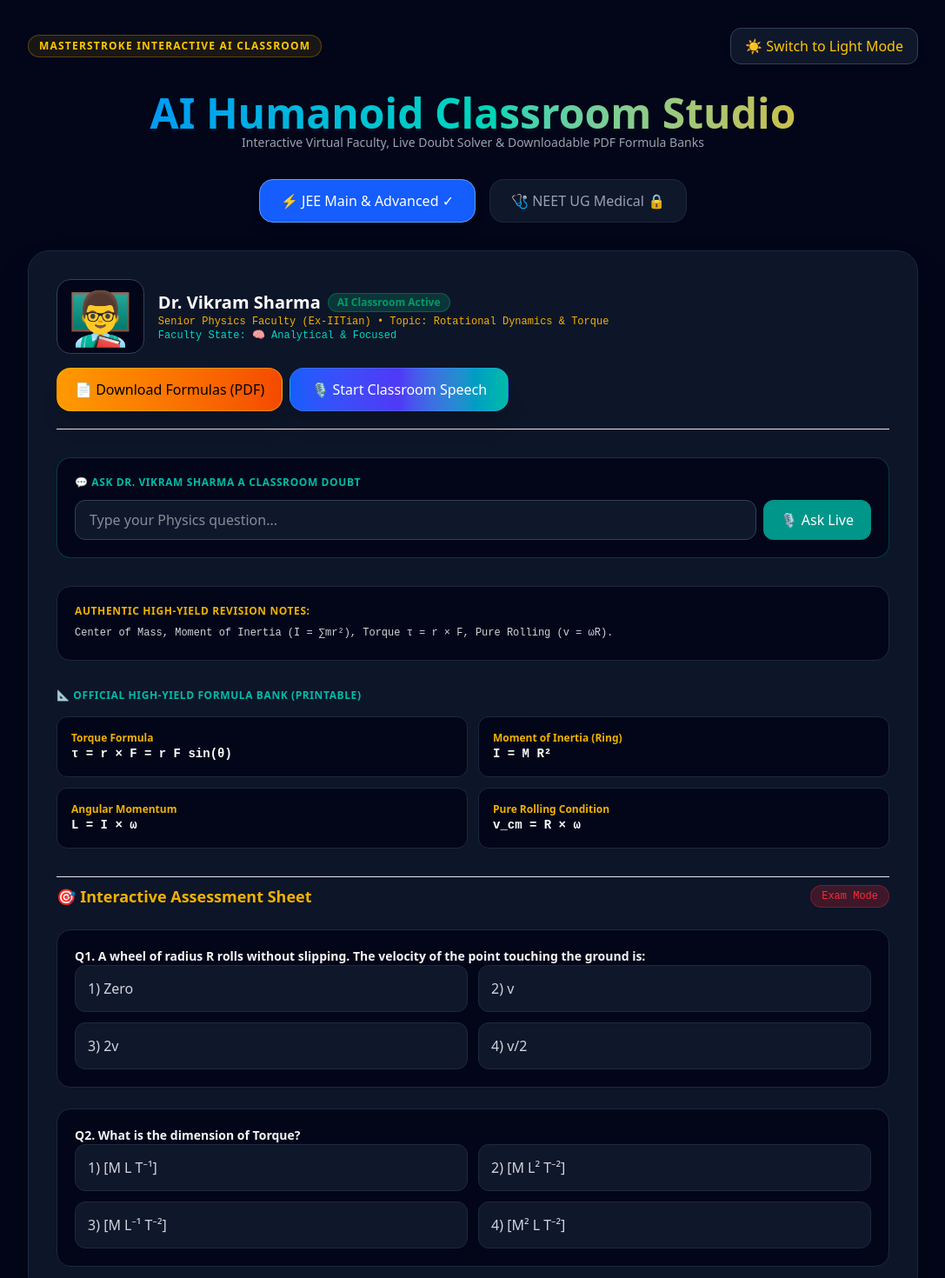
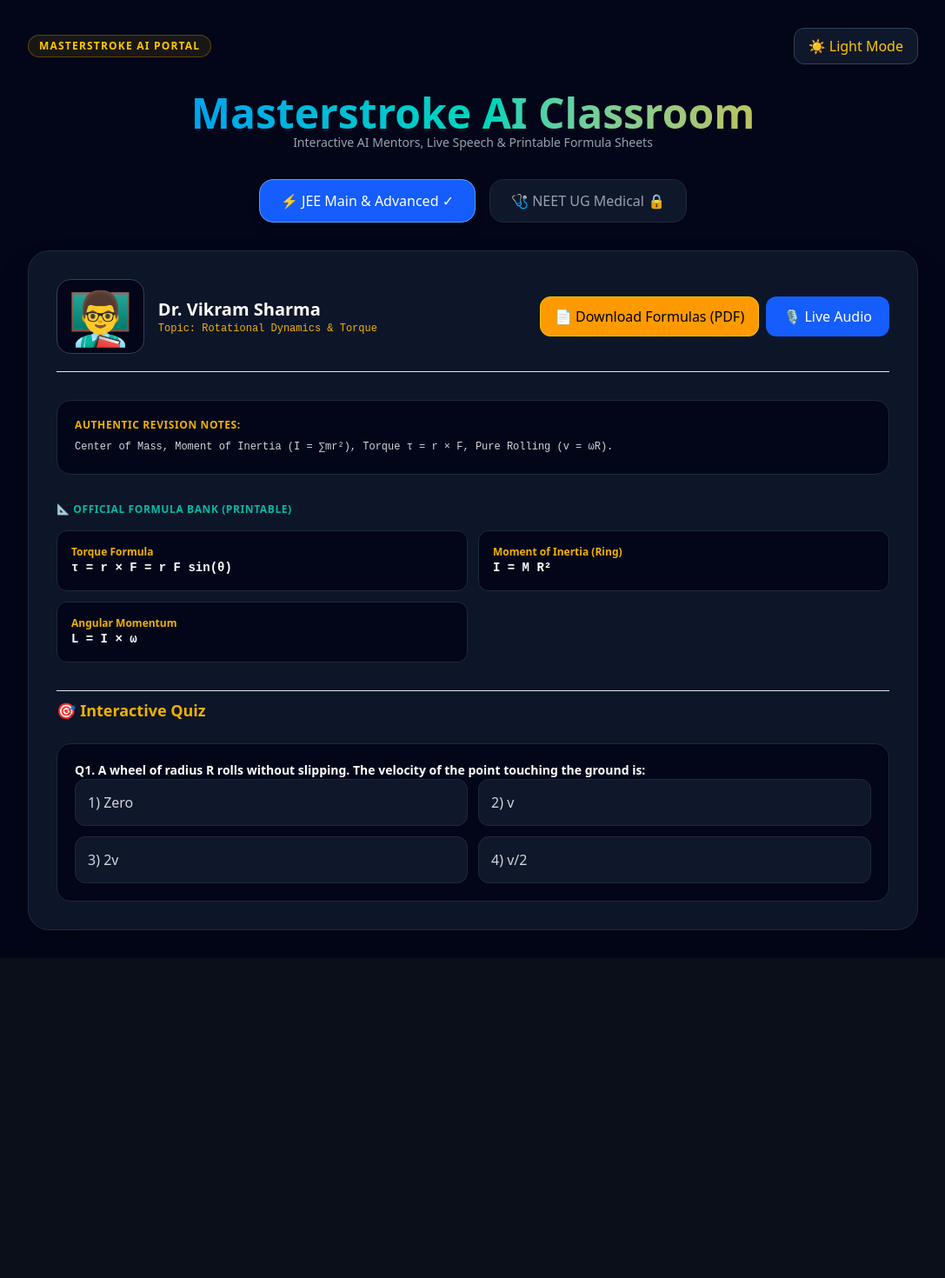
Before and after one commit to baseemaiftekhar2292/Masterstroke, a Next.js app: page / in a window 1280 px wide. Shown: the top 1470 px of the page at 87% size, without its empty margins (96-1183 px from the left). After the commit the page ends 1102 px from the top, so only its background shows below. Built offline with nearby package versions, Linux system fonts and the light colour scheme.

Commit message:
Update page.tsx

```diff
--- a/app/page.tsx
+++ b/app/page.tsx
@@ -45,8 +45,7 @@ const STREAM_TEACHERS: Record<'jee' | 'neet', Teacher[]> = {
       formulas: [
         { title: 'Torque Formula', formula: 'τ = r × F = r F sin(θ)' },
         { title: 'Moment of Inertia (Ring)', formula: 'I = M R²' },
-        { title: 'Angular Momentum', formula: 'L = I × ω' },
-        { title: 'Pure Rolling Condition', formula: 'v_cm = R × ω' }
+        { title: 'Angular Momentum', formula: 'L = I × ω' }
       ],
       quiz: [
         {
@@ -54,42 +53,11 @@ const STREAM_TEACHERS: Record<'jee' | 'neet', Teacher[]> = {
           options: ["Zero", "v", "2v", "v/2"],
           ans: 0,
           exp: "In pure rolling, the contact point is instantaneously at rest relative to the surface."
-        },
-        {
-          q: "What is the dimension of Torque?",
-          options: ["[M L T⁻¹]", "[M L² T⁻²]", "[M L⁻¹ T⁻²]", "[M² L T⁻²]"],
-          ans: 1,
-          exp: "Torque = Force × Distance = [M L T⁻²] × [L] = [M L² T⁻²]."
         }
       ]
     }
   ],
   neet: [
-    {
-      id: 'neet-kabir',
-      name: 'Dr. Kabir Mehta',
-      role: 'Senior Human Anatomy & Zoology Lead',
-      subject: 'Zoology',
-      topic: 'Human Anatomy & Neural Control',
-      avatar: '👨‍⚕️',
-      expression: '🔬 Clinical & Precise',
-      badge: 'NEET AIR Specialist',
-      intellectualScript: 'Hello future doctors! The nervous system coordinates body activities using electrical impulses via neurons. Let us analyze action potential kinetics.',
-      notes: 'Central Nervous System (CNS), Action Potential Generation (-70mV resting potential), Synaptic Transmission & Neurotransmitters.',
-      formulas: [
-        { title: 'Resting Membrane Potential', formula: 'E_m ≈ -70 mV' },
-        { title: 'Nernst Equation', formula: 'E = (RT/zF) ln([Ion]_out / [Ion]_in)' },
-        { title: 'Conduction Velocity Factor', formula: 'v ∝ Myelination × Axon Diameter' }
-      ],
-      quiz: [
-        {
-          q: "Depolarization during an action potential is primarily caused by:",
-          options: ["Influx of Na⁺ ions", "Efflux of K⁺ ions", "Influx of Cl⁻ ions", "Efflux of Na⁺ ions"],
-          ans: 0,
-          exp: "Rapid opening of voltage-gated Na⁺ channels allows Na⁺ influx, causing depolarization."
-        }
-      ]
-    },
     {
       id: 'neet-ananya',
       name: 'Ananya Roy',
@@ -103,8 +71,7 @@ const STREAM_TEACHERS: Record<'jee' | 'neet', Teacher[]> = {
       notes: 'Carbohydrate classification, Amino acid zwitterions, Activation Energy as thermodynamic barrier.',
       formulas: [
         { title: 'Zero Order Half Life', formula: 't_1/2 = [A]_0 / (2k)' },
-        { title: 'First Order Rate Constant', formula: 'k = (2.303 / t) log([A]_0 / [A])' },
-        { title: 'Arrhenius Equation', formula: 'k = A · e^(-Ea / RT)' }
+        { title: 'First Order Rate Constant', formula: 'k = (2.303 / t) log([A]_0 / [A])' }
       ],
       quiz: [
         {
@@ -125,11 +92,8 @@ export default function Home() {
   const [activeTeacher, setActiveTeacher] = useState<Teacher>(STREAM_TEACHERS.jee[0]);
   const [currentExpression, setCurrentExpression] = useState('💬 Active');
   const [isSpeaking, setIsSpeaking] = useState(false);
-  const [userDoubt, setUserDoubt] = useState('');
   const [answers, setAnswers] = useState<number[]>([]);
-  const [submitted, setSubmitted] = useState(false);
   const [couponCode, setCouponCode] = useState('');
-  const [discountApplied, setDiscountApplied] = useState(false);
   const [loadingAudio, setLoadingAudio] = useState(false);
   const [audioUrl, setAudioUrl] = useState<string | null>(null);
 
@@ -139,7 +103,6 @@ export default function Home() {
     setActiveStream(stream);
     setActiveTeacher(STREAM_TEACHERS[stream][0]);
     setAnswers([]);
-    setSubmitted(false);
     setAudioUrl(null);
     setIsSpeaking(false);
   };
@@ -147,7 +110,7 @@ export default function Home() {
   useEffect(() => {
     if (isSpeaking) {
       const interval = setInterval(() => {
-        const exprs = ['🗣️ Explaining Concept', '🔍 Deep Clinical Analysis', '⚡ Intellectual Spark', '💡 Solving Live Classroom Doubt'];
+        const exprs = ['🗣️ Explaining Concept', '🔍 Deep Analysis', '💡 Solving Live'];
         setCurrentExpression(exprs[Math.floor(Math.random() * exprs.length)]);
       }, 1800);
       return () => clearInterval(interval);
@@ -159,7 +122,7 @@ export default function Home() {
   const handleLiveInteraction = async (text: string) => {
     setLoadingAudio(true);
     setIsSpeaking(true);
-    setCurrentExpression('🧠 AI Classroom Speech Processing...');
+    setCurrentExpression('🧠 Generating AI Speech...');
 
     try {
       const res = await fetch('/api/tts', {
@@ -170,7 +133,7 @@ export default function Home() {
       if (res.ok) {
         const blob = await res.blob();
         setAudioUrl(URL.createObjectURL(blob));
-        setCurrentExpression('🗣️ Live AI Classroom Lecture Active');
+        setCurrentExpression('🗣️ Live Lecturing');
       } else {
         alert('Vercel settings me OPENAI_API_KEY verify karein.');
         setIsSpeaking(false);
@@ -189,145 +152,90 @@ export default function Home() {
         @media print {
           body { background: white !important; color: black !important; }
           .no-print { display: none !important; }
-          .print-only { display: block !important; }
           .printable-card { border: 2px solid #000 !important; background: white !important; color: black !important; box-shadow: none !important; }
         }
-        .print-only { display: none; }
       `}</style>
 
       <div className="max-w-5xl mx-auto space-y-8">
 
-        {/* Top Controls Bar */}
+        {/* Top Bar */}
         <div className="flex justify-between items-center no-print">
           <span className={`text-xs font-bold tracking-widest uppercase px-3 py-1 rounded-full border ${isDarkMode ? 'bg-yellow-500/10 text-yellow-400 border-yellow-500/30' : 'bg-blue-100 text-blue-700 border-blue-300'}`}>
-            Masterstroke Interactive AI Classroom
+            Masterstroke AI Portal
           </span>
 
           <button
             onClick={() => setIsDarkMode(!isDarkMode)}
-            className={`flex items-center gap-2 px-4 py-2 rounded-xl text-xs font-bold border transition shadow-md ${isDarkMode ? 'bg-slate-900 border-slate-700 text-yellow-400 hover:bg-slate-800' : 'bg-white border-slate-300 text-slate-800 hover:bg-slate-100'}`}
+            className={`px-4 py-2 rounded-xl text-xs font-bold border transition ${isDarkMode ? 'bg-slate-900 border-slate-700 text-yellow-400' : 'bg-white border-slate-300 text-slate-800'}`}
           >
-            {isDarkMode ? '☀️ Switch to Light Mode' : '🌙 Switch to Dark Mode'}
+            {isDarkMode ? '☀️ Light Mode' : '🌙 Dark Mode'}
           </button>
         </div>
 
-        {/* Title Section */}
+        {/* Title */}
         <div className="text-center space-y-2 no-print">
           <h1 className="text-4xl md:text-5xl font-black bg-gradient-to-r from-blue-500 via-teal-400 to-yellow-500 bg-clip-text text-transparent">
-            AI Humanoid Classroom Studio
+            Masterstroke AI Classroom
           </h1>
           <p className={isDarkMode ? 'text-gray-400 text-sm' : 'text-slate-600 text-sm'}>
-            Interactive Virtual Faculty, Live Doubt Solver & Downloadable PDF Formula Banks
+            Interactive AI Mentors, Live Speech & Printable Formula Sheets
           </p>
         </div>
 
-        {/* Stream Selector Tabs */}
+        {/* Stream Selector */}
         <div className="flex justify-center gap-4 no-print">
           <button
             onClick={() => handleStreamChange('jee')}
-            className={`px-6 py-3 rounded-2xl font-extrabold text-sm border transition flex items-center gap-2 ${activeStream === 'jee' ? 'bg-blue-600 border-blue-400 text-white shadow-lg' : isDarkMode ? 'bg-slate-900 border-slate-800 text-gray-400' : 'bg-white border-slate-300 text-slate-600'}`}
+            className={`px-6 py-3 rounded-2xl font-extrabold text-sm border transition ${activeStream === 'jee' ? 'bg-blue-600 border-blue-400 text-white shadow-lg' : isDarkMode ? 'bg-slate-900 border-slate-800 text-gray-400' : 'bg-white border-slate-300 text-slate-600'}`}
           >
             ⚡ JEE Main & Advanced {userSubscription === 'jee' && '✓'}
           </button>
 
           <button
             onClick={() => handleStreamChange('neet')}
-            className={`px-6 py-3 rounded-2xl font-extrabold text-sm border transition flex items-center gap-2 ${activeStream === 'neet' ? 'bg-emerald-600 border-emerald-400 text-white shadow-lg' : isDarkMode ? 'bg-slate-900 border-slate-800 text-gray-400' : 'bg-white border-slate-300 text-slate-600'}`}
+            className={`px-6 py-3 rounded-2xl font-extrabold text-sm border transition ${activeStream === 'neet' ? 'bg-emerald-600 border-emerald-400 text-white shadow-lg' : isDarkMode ? 'bg-slate-900 border-slate-800 text-gray-400' : 'bg-white border-slate-300 text-slate-600'}`}
           >
             🩺 NEET UG Medical {userSubscription === 'neet' && '✓'} {userSubscription === 'jee' && '🔒'}
           </button>
         </div>
 
-        {/* Stream Faculty Tabs (If Multiple Faculty Members exist) */}
-        {!isLocked && STREAM_TEACHERS[activeStream].length > 1 && (
-          <div className="flex justify-center gap-2 no-print">
-            {STREAM_TEACHERS[activeStream].map((t) => (
-              <button
-                key={t.id}
-                onClick={() => { setActiveTeacher(t); setAudioUrl(null); setIsSpeaking(false); }}
-                className={`px-4 py-2 rounded-xl text-xs font-bold border transition ${activeTeacher.id === t.id ? 'bg-yellow-500 text-black border-yellow-400 shadow-md' : isDarkMode ? 'bg-slate-900 border-slate-800 text-gray-400' : 'bg-slate-100 border-slate-300 text-slate-700'}`}
-              >
-                {t.avatar} {t.name} ({t.subject})
-              </button>
-            ))}
-          </div>
-        )}
-
-        {/* Stream Locked Screen */}
+        {/* Locked Screen */}
         {isLocked ? (
           <div className={`border rounded-3xl p-8 text-center space-y-6 shadow-2xl no-print ${isDarkMode ? 'bg-slate-900/90 border-yellow-500/30' : 'bg-white border-yellow-400'}`}>
             <div className="text-6xl animate-bounce">🔒</div>
-            <div className="space-y-2 max-w-lg mx-auto">
-              <h2 className="text-2xl font-extrabold text-yellow-500">
-                {activeStream.toUpperCase()} Stream Access Locked
-              </h2>
-              <p className={`text-sm ${isDarkMode ? 'text-gray-300' : 'text-slate-600'}`}>
-                Aapka active subscription plan **{userSubscription?.toUpperCase()}** hai. {activeStream.toUpperCase()} stream classroom unlock karne ke liye pass required hai.
-              </p>
-            </div>
-
+            <h2 className="text-2xl font-extrabold text-yellow-500">{activeStream.toUpperCase()} Stream Access Locked</h2>
             <div className={`p-6 rounded-2xl border border-dashed max-w-md mx-auto space-y-4 ${isDarkMode ? 'bg-slate-950 border-teal-500/50' : 'bg-slate-50 border-teal-600'}`}>
-              <span className="bg-teal-500/20 text-teal-600 text-xs font-bold px-3 py-1 rounded-full border border-teal-500/40">
-                🎁 Loyalty Discount Code
-              </span>
-              <p className={`text-xs ${isDarkMode ? 'text-gray-300' : 'text-slate-700'}`}>
-                Coupon Code: **EXISTING250** (Flat ₹250 Off)
-              </p>
-
-              <div className="flex gap-2">
-                <input
-                  type="text"
-                  placeholder="Enter Coupon"
-                  value={couponCode}
-                  onChange={(e) => setCouponCode(e.target.value)}
-                  className={`border rounded-xl px-3 py-2 text-xs w-full ${isDarkMode ? 'bg-slate-900 border-slate-700 text-white' : 'bg-white border-slate-300 text-slate-900'}`}
-                />
-                <button
-                  onClick={() => {
-                    if (couponCode.toUpperCase() === 'EXISTING250') setDiscountApplied(true);
-                    else alert('Invalid Coupon!');
-                  }}
-                  className="bg-teal-600 text-white font-bold px-4 py-2 rounded-xl text-xs"
-                >
-                  Apply
-                </button>
-              </div>
+              <span className="bg-teal-500/20 text-teal-600 text-xs font-bold px-3 py-1 rounded-full border border-teal-500/40">🎁 Discount Offer</span>
+              <p className="text-xs">Coupon Code: <b className="text-yellow-500">EXISTING250</b> (Flat ₹250 Off)</p>
 
               <button
-                onClick={() => {
-                  setUserSubscription(activeStream);
-                  alert(`${activeStream.toUpperCase()} Stream Unlocked!`);
-                }}
-                className="w-full bg-yellow-500 text-black font-extrabold py-3 rounded-xl text-sm transition"
+                onClick={() => { setUserSubscription(activeStream); alert(`${activeStream.toUpperCase()} Unlocked!`); }}
+                className="w-full bg-yellow-500 text-black font-extrabold py-3 rounded-xl text-sm"
               >
                 Unlock {activeStream.toUpperCase()} Stream
               </button>
             </div>
           </div>
         ) : (
-          /* Main AI Classroom View */
+          /* Original Main Studio View */
           <div className={`printable-card border rounded-3xl p-6 md:p-8 shadow-2xl space-y-8 ${isDarkMode ? 'bg-slate-900/90 border-slate-800' : 'bg-white border-slate-200'}`}>
 
-            {/* Faculty Classroom Header */}
+            {/* Faculty Header */}
             <div className="flex flex-wrap items-center justify-between border-b pb-5 gap-4 border-slate-200 dark:border-slate-800">
               <div className="flex items-center gap-4">
-                <div className={`text-6xl p-3 rounded-2xl border transition-all ${isSpeaking ? 'animate-bounce border-yellow-400 shadow-yellow-500/20 shadow-xl' : 'border-slate-700'} ${isDarkMode ? 'bg-slate-950' : 'bg-slate-100'}`}>
+                <div className={`text-6xl p-3 rounded-2xl border ${isSpeaking ? 'animate-bounce border-yellow-400' : 'border-slate-700'} ${isDarkMode ? 'bg-slate-950' : 'bg-slate-100'}`}>
                   {activeTeacher.avatar}
                 </div>
                 <div>
-                  <div className="flex items-center gap-2">
-                    <h3 className={`font-extrabold text-xl ${isDarkMode ? 'text-white' : 'text-slate-900'}`}>{activeTeacher.name}</h3>
-                    <span className="bg-emerald-500/20 text-emerald-600 dark:text-emerald-400 text-xs px-2.5 py-0.5 rounded-full border border-emerald-500/30 font-semibold no-print">AI Classroom Active</span>
-                  </div>
-                  <p className="text-xs text-yellow-500 font-mono mt-1">{activeTeacher.role} • Topic: {activeTeacher.topic}</p>
-                  <p className="text-xs text-teal-400 font-mono mt-0.5">Faculty State: {currentExpression}</p>
+                  <h3 className={`font-extrabold text-xl ${isDarkMode ? 'text-white' : 'text-slate-900'}`}>{activeTeacher.name}</h3>
+                  <p className="text-xs text-yellow-500 font-mono mt-0.5">Topic: {activeTeacher.topic}</p>
                 </div>
               </div>
 
               <div className="flex flex-wrap gap-2 no-print">
                 <button
                   onClick={() => window.print()}
-                  className="bg-gradient-to-r from-amber-500 to-orange-600 text-black font-extrabold px-5 py-3 rounded-2xl shadow-xl transition text-sm flex items-center gap-2 border border-yellow-400/50"
+                  className="bg-amber-500 hover:bg-amber-600 text-black font-extrabold px-4 py-2.5 rounded-xl text-xs border border-yellow-400"
                 >
                   📄 Download Formulas (PDF)
                 </button>
@@ -335,9 +243,9 @@ export default function Home() {
                 <button
                   onClick={() => handleLiveInteraction(activeTeacher.intellectualScript)}
                   disabled={loadingAudio}
-                  className="bg-gradient-to-r from-blue-600 via-indigo-600 to-teal-500 text-white font-extrabold px-6 py-3 rounded-2xl shadow-xl transition disabled:opacity-50 text-sm border border-blue-400/30"
+                  className="bg-blue-600 hover:bg-blue-500 text-white font-extrabold px-5 py-2.5 rounded-xl text-xs transition disabled:opacity-50"
                 >
-                  {loadingAudio ? '🧠 Speech Processing...' : '🎙️ Start Classroom Speech'}
+                  {loadingAudio ? '🧠 Thinking...' : '🎙️ Live Audio'}
                 </button>
               </div>
             </div>
@@ -345,49 +253,26 @@ export default function Home() {
             {/* Audio Stream Player */}
             {audioUrl && (
               <div className={`p-4 rounded-2xl border space-y-2 no-print ${isDarkMode ? 'bg-slate-950 border-teal-500/40' : 'bg-teal-50 border-teal-300'}`}>
-                <p className="text-xs text-teal-600 dark:text-teal-400 font-mono flex justify-between">
-                  <span>🔊 Live Classroom Audio Stream</span>
-                  <span className="animate-pulse">● Lecturing...</span>
+                <p className="text-xs text-teal-500 font-mono flex justify-between">
+                  <span>🔊 Speech Active</span>
+                  <span className="animate-pulse">● Playing...</span>
                 </p>
-                <audio controls autoPlay onEnded={() => setIsSpeaking(false)} className="w-full h-10">
+                <audio controls autoPlay onEnded={() => setIsSpeaking(false)} className="w-full h-9">
                   <source src={audioUrl} type="audio/mpeg" />
                 </audio>
               </div>
             )}
 
-            {/* Live Interactive Doubt Solver Box */}
-            <div className={`p-5 rounded-2xl border space-y-3 no-print ${isDarkMode ? 'bg-slate-950 border-teal-500/30' : 'bg-slate-50 border-teal-200'}`}>
-              <h4 className="text-xs font-bold text-teal-500 uppercase tracking-wider">
-                💬 Ask {activeTeacher.name} a Classroom Doubt
-              </h4>
-              <div className="flex gap-2">
-                <input
-                  type="text"
-                  placeholder={`Type your ${activeTeacher.subject} question...`}
-                  value={userDoubt}
-                  onChange={(e) => setUserDoubt(e.target.value)}
-                  className={`border rounded-xl px-4 py-2.5 text-xs w-full ${isDarkMode ? 'bg-slate-900 border-slate-700 text-white' : 'bg-white border-slate-300 text-slate-900'}`}
-                />
-                <button
-                  onClick={() => handleLiveInteraction(userDoubt || activeTeacher.intellectualScript)}
-                  disabled={loadingAudio}
-                  className="bg-teal-600 hover:bg-teal-500 text-white font-extrabold px-5 py-2.5 rounded-xl text-xs transition disabled:opacity-50 whitespace-nowrap"
-                >
-                  {loadingAudio ? '🧠 Thinking...' : '🎙️ Ask Live'}
-                </button>
-              </div>
-            </div>
-
-            {/* Revision Notes Box */}
+            {/* Notes Box */}
             <div className={`p-5 rounded-2xl border space-y-2 ${isDarkMode ? 'bg-slate-950 border-slate-800' : 'bg-slate-50 border-slate-200'}`}>
-              <h4 className="text-xs font-bold text-yellow-500 uppercase tracking-wider">Authentic High-Yield Revision Notes:</h4>
+              <h4 className="text-xs font-bold text-yellow-500 uppercase tracking-wider">Authentic Revision Notes:</h4>
               <p className={`text-xs font-mono leading-relaxed ${isDarkMode ? 'text-gray-300' : 'text-slate-700'}`}>{activeTeacher.notes}</p>
             </div>
 
             {/* Formula Bank */}
             <div className="space-y-4">
-              <h4 className="text-xs font-bold text-teal-500 uppercase tracking-wider flex items-center gap-1.5">
-                📐 Official High-Yield Formula Bank (Printable)
+              <h4 className="text-xs font-bold text-teal-500 uppercase tracking-wider">
+                📐 Official Formula Bank (Printable)
               </h4>
               <div className="grid grid-cols-1 md:grid-cols-2 gap-3">
                 {activeTeacher.formulas.map((f, fIdx) => (
@@ -399,16 +284,13 @@ export default function Home() {
               </div>
             </div>
 
-            {/* Interactive Assessment Sheet */}
+            {/* Assessment Quiz */}
             <div className="space-y-6 pt-2 border-t border-slate-200 dark:border-slate-800 no-print">
-              <div className="flex justify-between items-center">
-                <h4 className="font-bold text-lg text-yellow-500">🎯 Interactive Assessment Sheet</h4>
-                <span className="text-xs bg-red-500/20 text-red-500 px-3 py-1 rounded-full border border-red-500/30 font-mono">Exam Mode</span>
-              </div>
+              <h4 className="font-bold text-lg text-yellow-500">🎯 Interactive Quiz</h4>
 
               {activeTeacher.quiz.map((q, idx) => (
                 <div key={idx} className={`p-5 rounded-2xl border space-y-4 ${isDarkMode ? 'bg-slate-950 border-slate-800' : 'bg-slate-50 border-slate-200'}`}>
-                  <p className={`font-semibold text-sm ${isDarkMode ? 'text-gray-100' : 'text-slate-900'}`}>Q{idx + 1}. {q.q}</p>
+                  <p className="font-semibold text-sm">Q{idx + 1}. {q.q}</p>
                   <div className="grid grid-cols-1 md:grid-cols-2 gap-3">
                     {q.options.map((opt, optIdx) => (
                       <button
```
